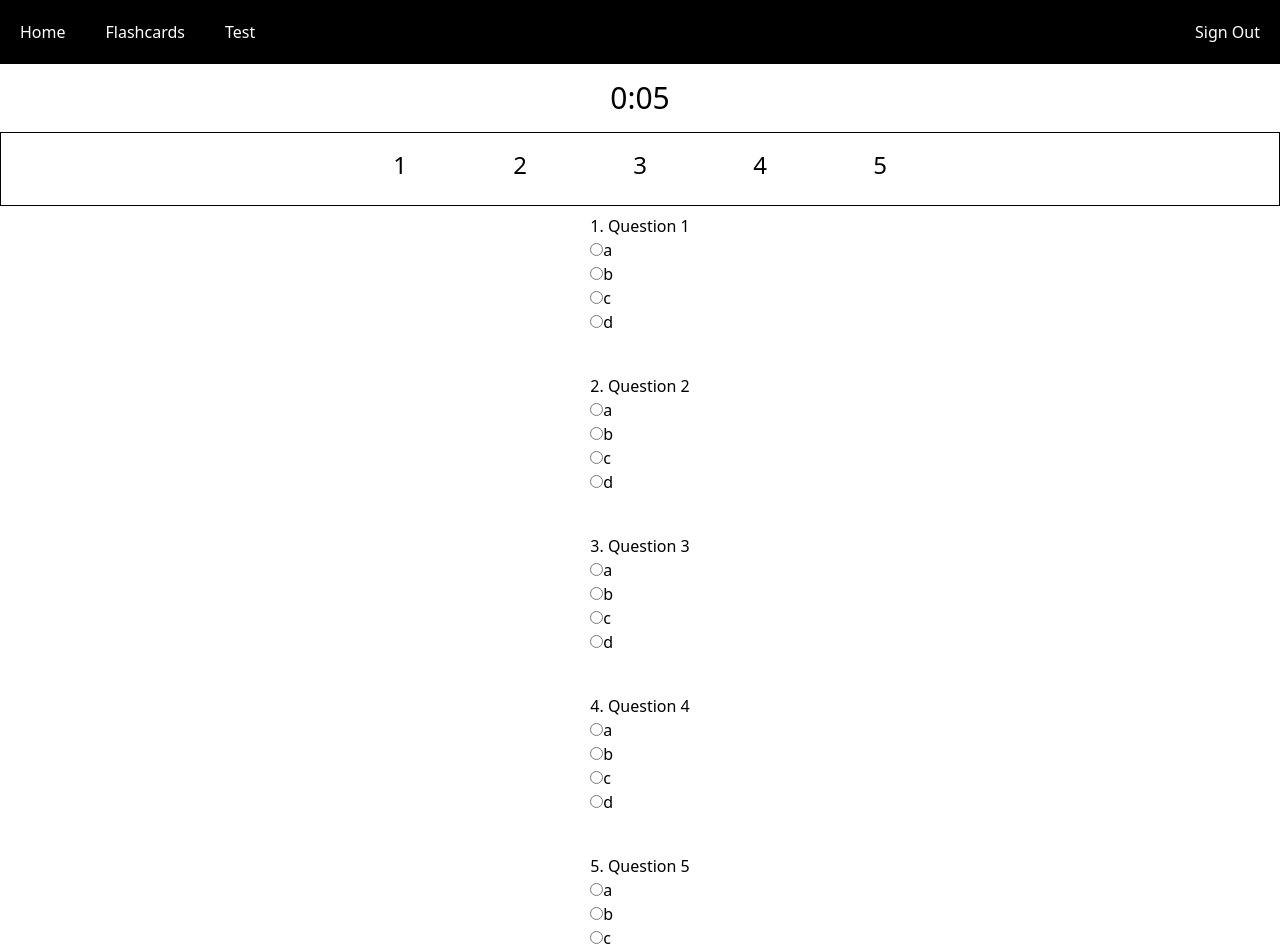
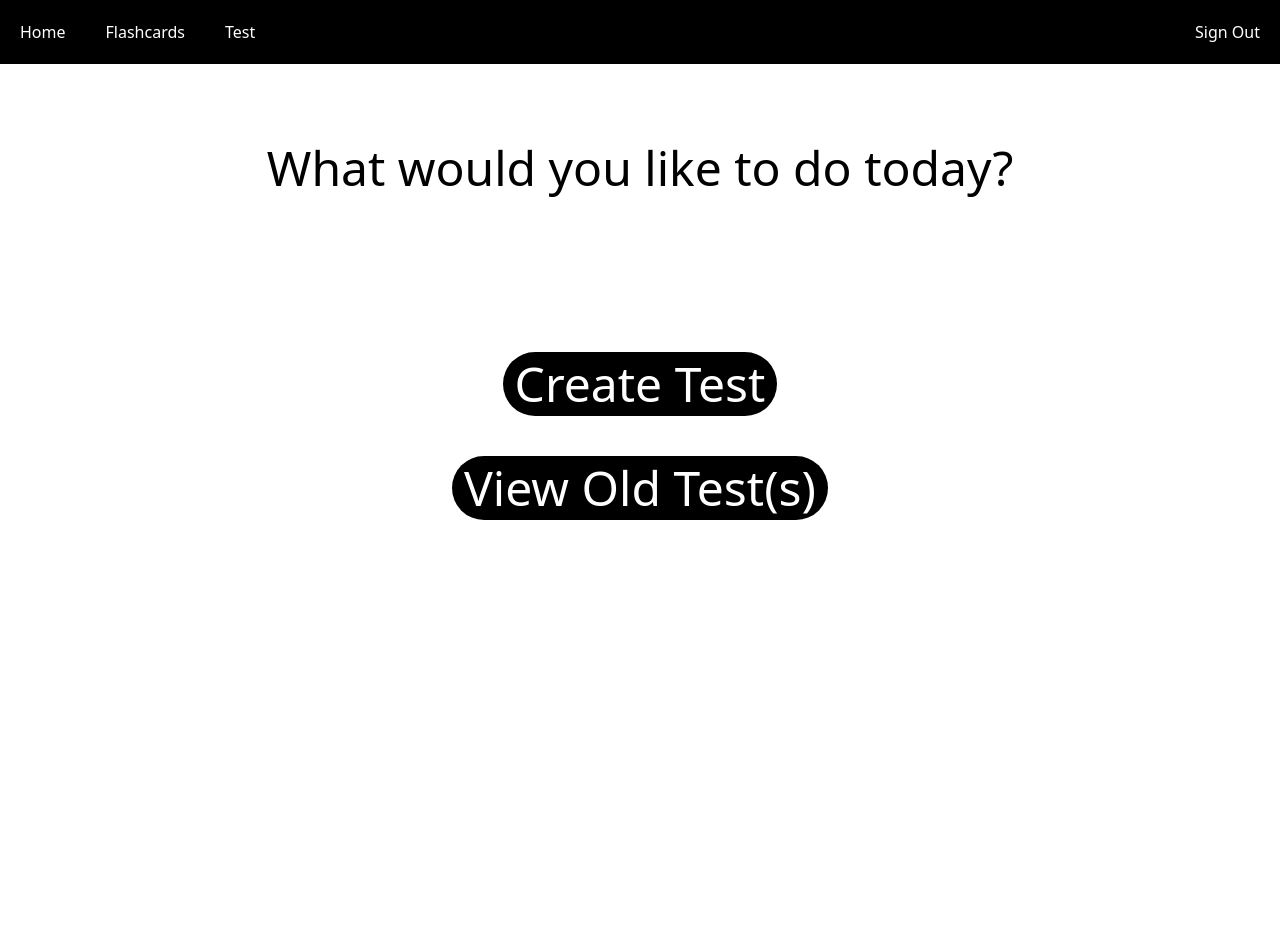
Before and after one commit to flashlearn017/FlashLearn, a React (Vite) app in the folder frontend/: page /test-home in a window 1280 px wide. Shown: the top 952 px of the page. After the commit the page ends 800 px from the top, so only its background shows below. Built offline with nearby package versions, Linux system fonts and the light colour scheme.

Commit message:
Fixed Test Home
For some reason the pull request didnt change this file

```diff
--- a/frontend/src/Pages/TestHomePage.tsx
+++ b/frontend/src/Pages/TestHomePage.tsx
@@ -1,143 +1,29 @@
-import Toolbar from '../components/toolbar'
-import {useState, useEffect} from "react"
-import {useNavigate} from "react-router-dom";
+import {useNavigate} from 'react-router'
 
-export default function TestPage(){
-    return <Test/>;
+import Toolbar from "../components/toolbar"
+
+export default function TestHomePage(){
+    return <Home/>
 }
 
-function Test(){
-    const [answers, setAnswers] = useState({})
-    const [currentTime, setTime] = useState(10) //max time in seconds
+function Home(){
     const navigate = useNavigate();
-
-    useEffect(() => {
-        let interval = setInterval(() => {
-
-            setTime(prev => {
-                if(prev <= 1){
-                    clearInterval(interval);
-                    calculateScore();
-                    return 0;
-                }
-                return prev-1;
-            });
-        },1000);
-
-        return () => clearInterval(interval);
-    }, []);
-
-    const questions =
-    [
-        {
-            id: 1,
-            question: "Question 1",
-            status: false,
-            answerChoices: ["a", "b", "c", "d"],
-            correctAnswer: "a"
-        },
-        {
-            id: 2,
-            question: "Question 2",
-            status: false,
-            answerChoices: ["a", "b", "c", "d"],
-            correctAnswer: "b"
-        },
-        {
-            id: 3,
-            question: "Question 3",
-            status: false,
-            answerChoices: ["a", "b", "c", "d"],
-            correctAnswer: "c"
-        },
-        {
-            id: 4,
-            question: "Question 4",
-            status: false,
-            answerChoices: ["a", "b", "c", "d"],
-            correctAnswer: "d"
-        },
-        {
-            id: 5,
-            question: "Question 5",
-            status: false,
-            answerChoices: ["a", "b", "c", "d"],
-            correctAnswer: "d"
-        },
-    ]
-
-    function calculateScore(){
-        let score = 0;
-        let wrong = [];
-
-        for(let i = 0; i < questions.length; i++){
-            if(answers[questions[i].id] == questions[i].correctAnswer){
-                score++;
-            }else{
-                wrong.push(questions[i].id)
-            }
-        }
-
-        navigate(
-            "/results?score=" + score/questions.length*100 + "&wrong=" + wrong.join(",")
-        )
-    }
-
     return(
         <div>
             <Toolbar/>
-
-            {/* Timer */}
-            <div className="flex justify-center text-3xl my-4">
-                {Math.floor(currentTime/60)}:
-                {(currentTime%60).toString().padStart(2, "0")}
+            <div className="my-20"></div>
+            <div className="text-5xl flex justify-center"> What would you like to do today? </div>
+            <div className="my-40"></div>
+            <div className="flex justify-center my-10">
+                <button className="text-5xl bg-black text-white rounded-4xl px-3 py-2 hover:bg-slate-400"
+                onClick={()=> navigate("/create-test")}>
+                    Create Test
+                </button>
             </div>
-
-            {/* Completion Tracker */}
-            <div className="flex justify-center gap-20 text-2xl border p-4">
-                {questions.map((question) =>
-                    <div key={question.id}
-                    className={"w-10 h-10 text-center " + (answers[question.id] ? "bg-green-500 text-white" : "bg-white text-black")}>
-                        {question.id}
-                    </div>
-                )}
-            </div>
-
-            {/* Printing the questions */}
-            <div className= "my-2 flex items-center flex-col gap-10">
-                {questions.map((current_question, i) => (
-                    <div key={i}>
-                        {i+1}{". "}{current_question.question}
-
-            {/* Printing the answer choices and allowing the user to choose an answer*/}
-                        <div>
-                            {current_question.answerChoices.map((choice,j) => (
-                                <div key={j}>
-                                    <input
-                                        type="radio"
-                                        name={"question-" + current_question.id}
-                                        value={choice}
-                                        onChange={(event) => {
-                                            setAnswers((prev) => ({
-                                                ...prev,
-                                                [current_question.id]: event.target.value
-                                            }))
-                                        }}
-                                    />
-                                    {choice}
-                                </div>
-                            ))}
-                        </div>
-                    </div>
-                ))}
-            </div>
-
-            {/* Submit Button */}
-            <div className="flex justify-center my-30">
-                <button className="bg-black text-white rounded-lg px-3 py-2 hover:bg-slate-400"
-                    onClick={calculateScore}
-                >
-                    Submit
+            <div className="flex justify-center">
+                <button className="text-5xl bg-black text-white rounded-4xl px-3 py-2 hover:bg-slate-400"
+                onClick={()=> navigate("/test")}>
+                    View Old Test(s)
                 </button>
             </div>
         </div>
```
